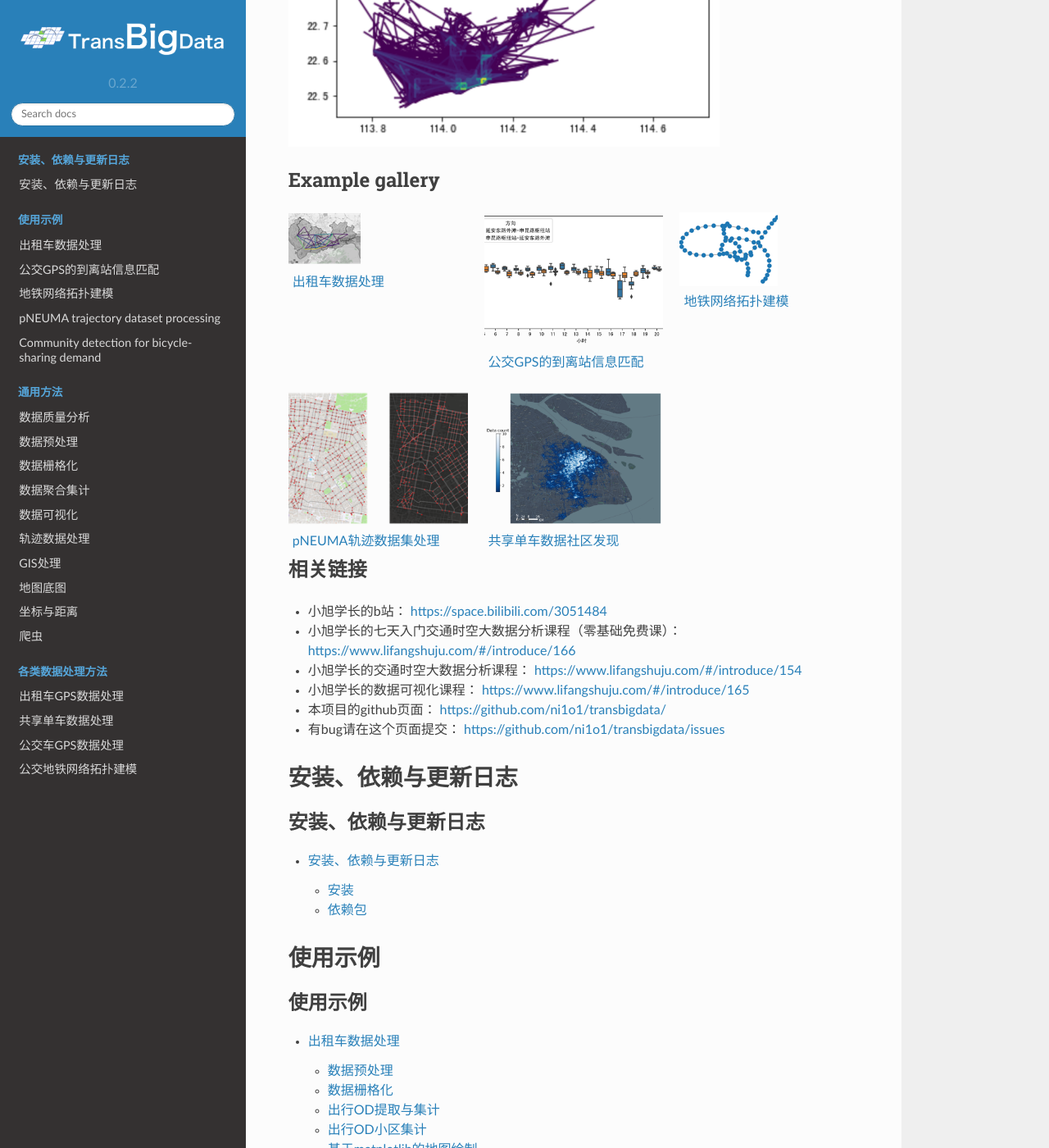
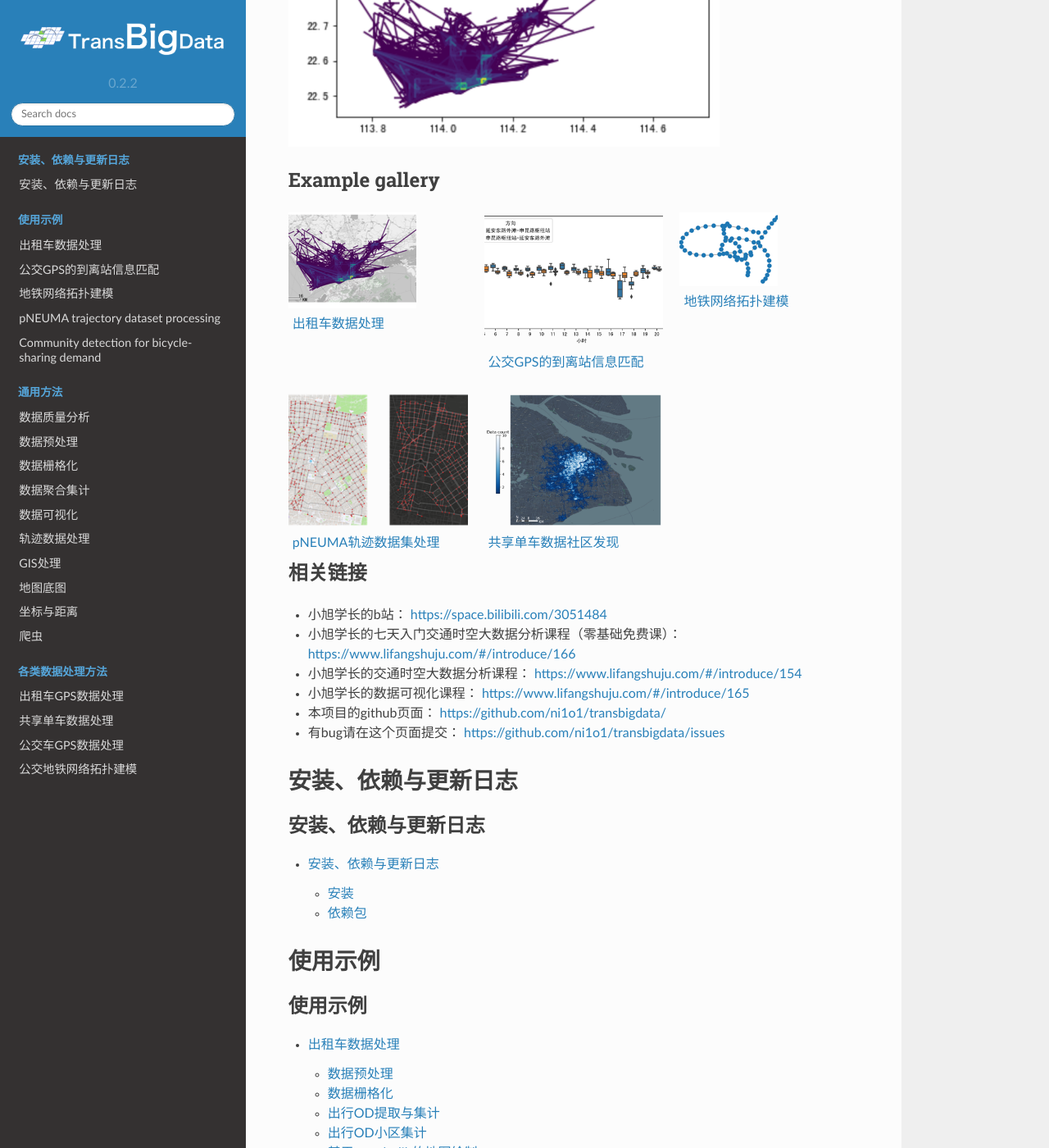
Before and after one commit to ni1o1/transbigdata-docs-en, a Sphinx documentation site: the page built from docs/source/index.rst, in a window 1280 px wide and 1400 px high, scrolled down 2254 px. Shown: the whole window at 82% size. Built offline with Sphinx 7.4.7 and the Read the Docs theme 2.0.0, drawn with Linux system fonts in a browser that asks for light colours.

Commit message:
change example

```diff
--- a/docs/source/gallery/html/grid.html
+++ b/docs/source/gallery/html/grid.html
@@ -7,7 +7,7 @@
 }
 .grid-cell {
   margin: 0;
-  min-height: 60px;
+  height: 200px;
   position: relative;
 
 }
@@ -25,7 +25,7 @@
 
 <div class='wrapper'>
 
-  <div class='grid-cell'>
+  <div class='grid-cell' >
       <a href="./example-taxi/example-taxi.html">
     <img height="200" src="./_static/example1.png"></img>
       <div class='thumb-text'>出租车数据处理</div></a>
```
Also changed, not shown: docs/source/_static/example1.png.
